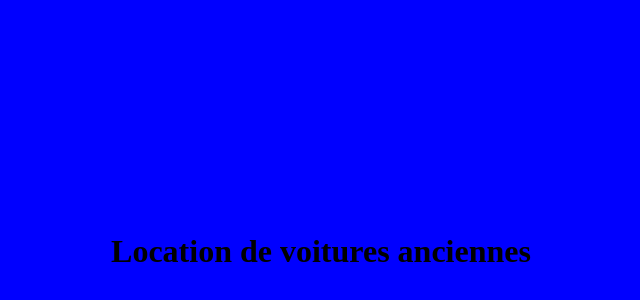
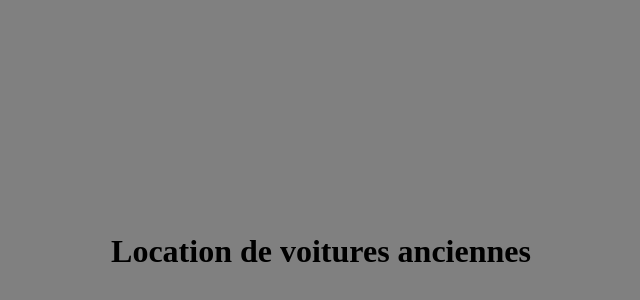
Before and after one commit to LECOMTE-ISADEV/testangular, a plain HTML site: page index.html in a window 1280 px wide. Shown: the part 28-328 px from the top of the page, without its empty margins (319-959 px from the left). Drawn offline with Linux system fonts and the light colour scheme.

Commit message:
changement de couleur

```diff
--- a/index.html
+++ b/index.html
@@ -1,7 +1,7 @@
 <html>
 <head>
 </head>
-<body style="background-color:blue">
+<body style="background-color:gray">
 <h1 style="padding-bottom:20%;padding-top:20%;text-align:center">Location de voitures anciennes</h1>
 </body>
 
```
